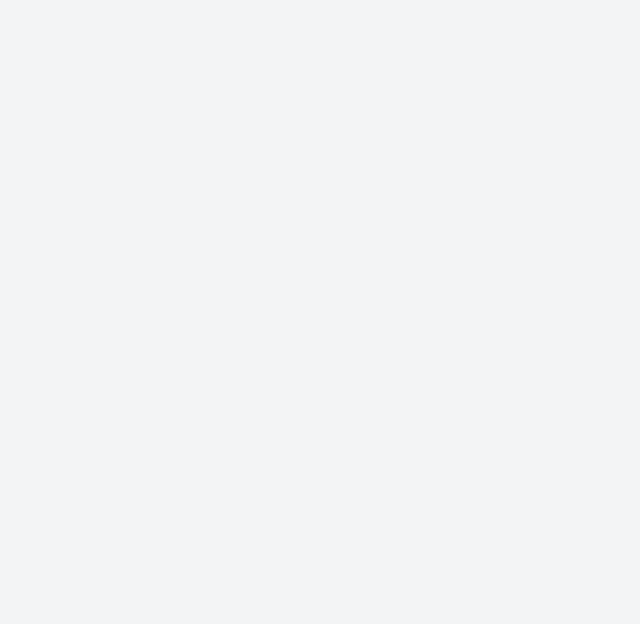
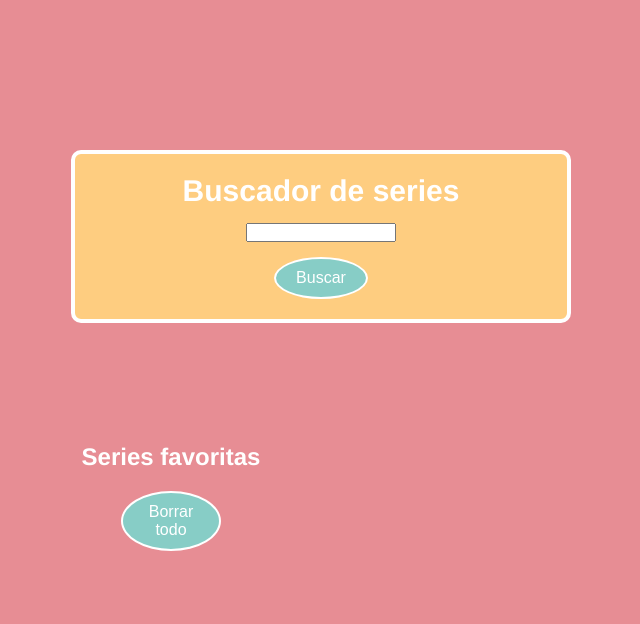
Before and after one commit to Adalab/modulo-2-evaluacion-final-mireiamc, a website: page docs/index.html in a window 1280 px wide. Shown: the whole page, without its empty margins (319-959 px from the left). Drawn offline with Linux system fonts and the light colour scheme.

Commit message:
Update docs

```diff
--- a/docs/index.html
+++ b/docs/index.html
@@ -7,7 +7,28 @@
     <link rel="stylesheet" href="./assets/css/main.css" />
   </head>
 
-  <body>
+  <body class="body">
+    <header class="finder">
+      <h1 class="finder__text">Buscador de series</h1>
+      <input type="text" class="finder__input js-finder">
+      <button type="submit" class="finder__btn js-finder-btn">Buscar</button>
+    </header>
+
+    <main class="container">
+      <section class="container__favs">
+        <h2>Series favoritas</h2>
+        <button class="reset__btn js-reset-btn">Borrar todo</button>
+        <section class="container__favs__list">
+          <ul class="favs_list">
+          </ul>
+        </section>
+      </section>
+      <section class="container__list">
+        <h2 class="js-coincidences_text container__text"></h2>
+        <ul class="search_list js-search-list">
+        </ul>
+      </section>
+    </main>
     <script src="./assets/js/main.js"></script>
   </body>
 </html>
```
Also changed, not shown: docs/assets/css/main.css (+1 -1 lines), docs/assets/js/main.js (+1 -1 lines).
